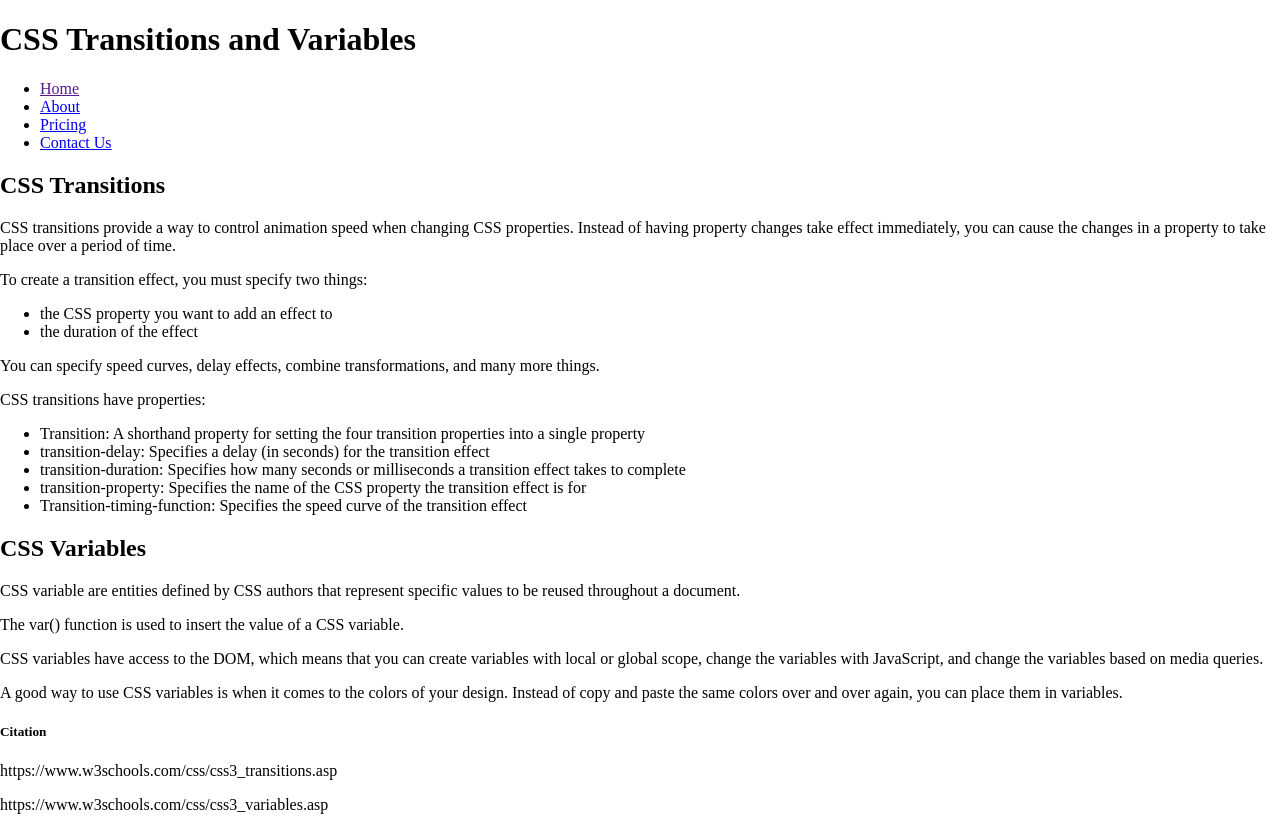
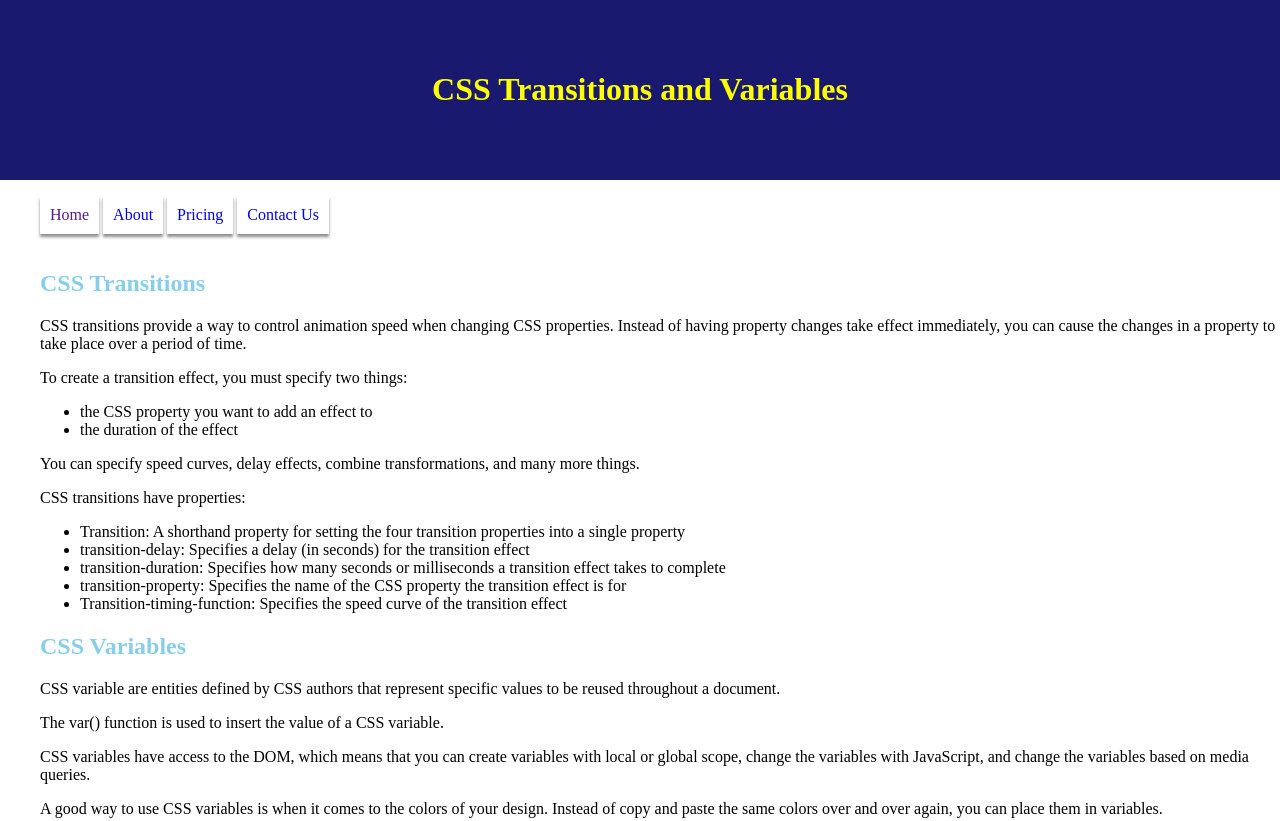
Before and after one commit to Angadbcit/ACIT1620-lab4, a plain HTML site: page index.html in a window 1280 px wide. Shown: the top 821 px of the page. Drawn offline with Linux system fonts and the light colour scheme.

Commit message:
prolly final

```diff
--- a/index.html
+++ b/index.html
@@ -4,16 +4,16 @@
     <meta charset="UTF-8">
     <meta name="viewport" content="width=device-width, initial-scale=1.0">
     <title>CSS Transitions and Variables</title>
-    <link rel="stylesheet" href="styles.css" />
+    <link rel="stylesheet" href="styles.css">
 </head>
 <body>
     <div>
-        <header>
+        <header class="heading">
             <h1>CSS Transitions and Variables</h1>
         </header>
         <div>
             <aside>
-                <nav>
+                <nav class="menubar">
                     <ul>
                         <li><a href="">Home</a></li>
                         <li><a href="about.html">About</a></li>
@@ -22,7 +22,8 @@
                     </ul>
                 </nav>
             </aside>
-            <main>
+            <main class="para">
+                <div>
                     <h2>CSS Transitions</h2>
                     <p>CSS transitions provide a way to control animation speed when changing CSS properties. Instead of having property changes take effect immediately, you can cause the changes in a property to take place over a period of time.</p>
                     <p>To create a transition effect, you must specify two things:
@@ -30,7 +31,6 @@
                             <li>the CSS property you want to add an effect to</li>
                             <li>the duration of the effect</li>
                         </ul>
-                </p>
                     <p>You can specify speed curves, delay effects, combine transformations, and many more things.</p>
                     <p>CSS transitions have properties:
                         <ul>
@@ -40,14 +40,14 @@
                             <li>transition-property: Specifies the name of the CSS property the transition effect is for</li>
                             <li>Transition-timing-function: Specifies the speed curve of the transition effect</li>
                         </ul>
-                </p>
-            </main>
-            <main>
+                </div>
+                <div>
                 <h2>CSS Variables</h2>
                 <p>CSS variable are entities defined by CSS authors that represent specific values to be reused throughout a document.</p>
                 <p>The var() function is used to insert the value of a CSS variable.</p>
                 <p>CSS variables have access to the DOM, which means that you can create variables with local or global scope, change the variables with JavaScript, and change the variables based on media queries.</p>
                 <p>A good way to use CSS variables is when it comes to the colors of your design. Instead of copy and paste the same colors over and over again, you can place them in variables.</p>
+                </div>
         </main>
     </div>
         <footer>
--- a/styles.css
+++ b/styles.css
@@ -5,25 +5,71 @@ body {
     height: 100%;
 }
 
-form {
-    border: 1px solid #ccc;
-    padding: 1rem;
+:root {
+    --color1: midnightblue;
+    --color2: skyblue;
+    --color3: yellow;
 }
 
-input,
-textarea {
-    display: block;
-    width: 100%;
-    margin-bottom: 1rem;
+.heading {
+    background-color: var(--color1);
+    text-align: center;
+    color: var(--color3);
+    padding-top: 50px;
+    padding-bottom: 50px;
 }
 
-form button {
-    display: block;
-    padding: 0.5rem 1rem;
-    background: midnightblue;
-    border: none;
-    color: #fff;
-    border-radius: 5px;
-    width: 5rem;
-    margin-left: auto;
+.menubar {
+    display: flex;
+    color: var(--color2);
+    margin: 0px;
+    padding: 0px;
 }
+
+.menubar li {
+    display: inline-block;
+    padding: 10px;
+    text-align: center;
+    box-shadow: 0px 3px 3px  rgb(143, 141, 141);
+    transition: box-shadow 1s ease, background-color 1s ease,  padding-top 1s ease, padding-right 1s ease, padding-left 1s ease, padding-bottom 1s ease, font-size 1s ease;
+}
+
+.menubar a {
+    text-decoration: none;
+    transition: color 0.5s ease;
+}
+
+.menubar a:hover {
+    color: var(--color3);
+}
+
+.menubar li:hover {
+    box-shadow: 0px 9px 9px  rgb(111, 113, 113);
+    padding-top: 17px;
+    padding-right: 17px;
+    padding-left: 15px;
+    padding-bottom: 13px;
+    font-size: large;
+    background-color: var(--color1);
+}
+
+h2 {
+    color: var(--color2);
+}
+
+.para {
+    margin-left: 40px;
+    transition: background-color 1s ease, color 1s ease, padding 1s ease;
+}
+
+.para :hover {
+    background-color: var(--color1);
+    color: azure;
+    padding: 25px;
+}
+
+footer {
+    margin-top: 150px;
+    border-top: black solid 1px;
+    text-align: center;
+}
```
Also changed, not shown: contact.html (+1 -0 lines). Lines whose indentation alone changed are shown as unchanged.
